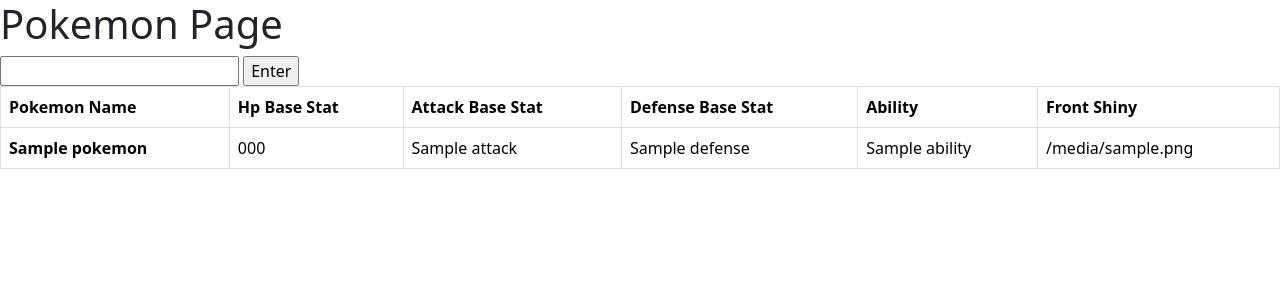
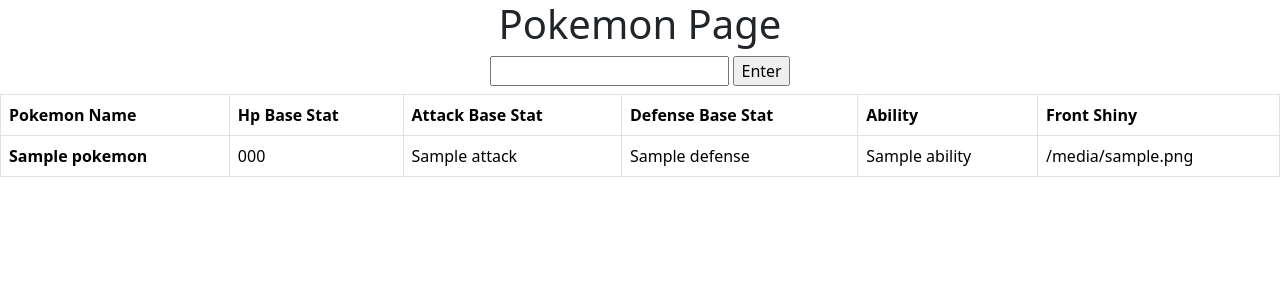
Before and after one commit to Kevinbaker2023/Flask-week5-day1, a Flask app: template app/templates/poke.html in a window 1280 px wide. Shown: the top 300 px of the page. Run offline with Flask 3, Linux system fonts and the light colour scheme; the template is opened without the code that fills it: values that come from a table or form of the project are taken from there, most other values are stand-ins (such as "Sample title", 1, 10 or a date in 2020).

Commit message:
aligned form in center

```diff
--- a/app/templates/poke.html
+++ b/app/templates/poke.html
@@ -5,8 +5,8 @@
     {% endblock %}
 
     {% block content %}
-        <h1>Pokemon Page</h1>
-        <form action="" method="POST">
+        <h1 style="text-align:center">Pokemon Page</h1>
+        <form action="" method="POST" class="mb-2" style="text-align:center">
                 {{ form.hidden_tag() }}
                 {{ form.pokemon }}
                 {{ form.submit_btn }}
```
